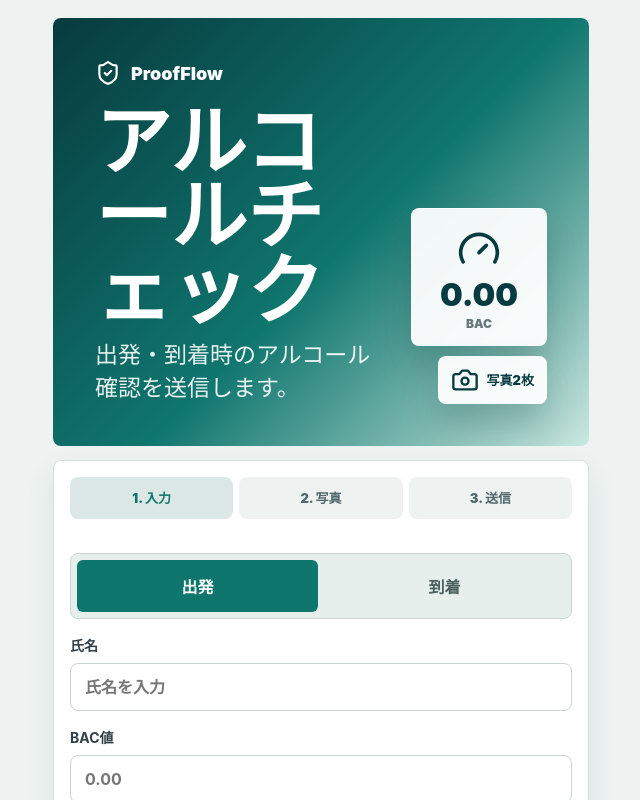
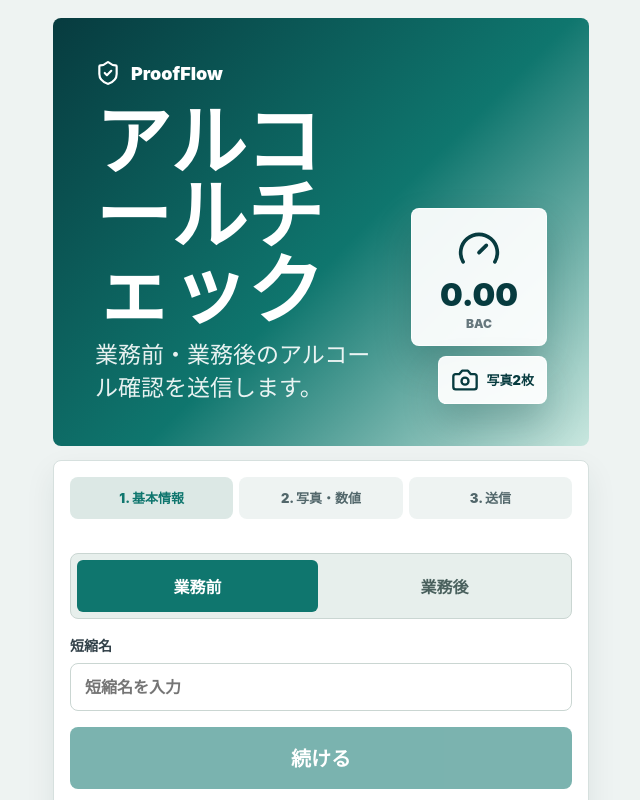
Before and after one commit to schmalzjpalcohol-source/alkoholapp, a React (Vite) app: page / in a window 1280 px wide. Shown: the top 800 px of the page, without its empty margins (319-959 px from the left). Built offline with nearby package versions, Linux system fonts and the light colour scheme.

Commit message:
Update Pages flow labels and BAC step

```diff
--- a/src/App.jsx
+++ b/src/App.jsx
@@ -4,13 +4,13 @@ import { createRoot } from "react-dom/client";
 import "./styles.css";
 
 const TRIP_TYPES = [
-  { value: "departure", label: "出発", automationKey: "DEPARTURE" },
-  { value: "arrival", label: "到着", automationKey: "ARRIVAL" }
+  { value: "beforeWork", label: "業務前" },
+  { value: "afterWork", label: "業務後" }
 ];
 
 function App() {
   const pageRef = useRef(null);
-  const [tripType, setTripType] = useState("departure");
+  const [tripType, setTripType] = useState("beforeWork");
   const [name, setName] = useState("");
   const [bacValue, setBacValue] = useState("");
   const [note, setNote] = useState("");
@@ -22,8 +22,9 @@ function App() {
   const [busy, setBusy] = useState(false);
   const [status, setStatus] = useState("");
 
-  const canContinueDetails = name.trim() && bacValue.trim();
-  const canCreate = canContinueDetails && personPhoto && bacPhoto;
+  const canContinueDetails = name.trim();
+  const canContinuePhotos = personPhoto && bacPhoto && bacValue.trim();
+  const canCreate = canContinueDetails && canContinuePhotos;
 
   useEffect(() => {
     pageRef.current?.scrollIntoView({ block: "start", behavior: "smooth" });
@@ -64,7 +65,7 @@ function App() {
   async function sendEmail(event) {
     event.preventDefault();
     if (!canCreate) {
-      setStatus("必須項目を入力し、2枚の写真を撮影してください。");
+      setStatus("必須項目を入力し、2枚の写真を撮影して、BAC値を入力してください。");
       return;
     }
 
@@ -114,7 +115,7 @@ function App() {
 
   function resetFlow() {
     if (reportFile?.url) URL.revokeObjectURL(reportFile.url);
-    setTripType("departure");
+    setTripType("beforeWork");
     setName("");
     setBacValue("");
     setNote("");
@@ -136,7 +137,7 @@ function App() {
               <span>ProofFlow</span>
             </div>
             <h1>アルコールチェック</h1>
-            <p>出発・到着時のアルコール確認を送信します。</p>
+            <p>業務前・業務後のアルコール確認を送信します。</p>
           </div>
           <div className="hero-visual" aria-hidden="true">
             <div className="meter-card">
@@ -153,9 +154,9 @@ function App() {
 
         <form className="submission-panel" onSubmit={sendEmail}>
           <div className="flow-progress">
-            <StepPill active={currentStep === "details"} done={canContinueDetails} label="1. 入力" />
-            <StepPill active={currentStep === "photos"} done={Boolean(personPhoto && bacPhoto)} label="2. 写真" />
-            <StepPill active={currentStep === "send"} done={Boolean(personPhoto && bacPhoto)} label="3. 送信" />
+            <StepPill active={currentStep === "details"} done={canContinueDetails} label="1. 基本情報" />
+            <StepPill active={currentStep === "photos"} done={Boolean(canContinuePhotos)} label="2. 写真・数値" />
+            <StepPill active={currentStep === "send"} done={Boolean(canCreate)} label="3. 送信" />
           </div>
 
           {currentStep === "details" && (
@@ -174,24 +175,8 @@ function App() {
               </div>
 
               <label>
-                氏名
-                <input autoComplete="name" value={name} onChange={(event) => setName(event.target.value)} placeholder="氏名を入力" required />
-              </label>
-
-              <label>
-                BAC値
-                <input
-                  inputMode="decimal"
-                  value={bacValue}
-                  onChange={(event) => setBacValue(event.target.value)}
-                  placeholder="0.00"
-                  required
-                />
-              </label>
-
-              <label>
-                備考
-                <textarea value={note} onChange={(event) => setNote(event.target.value)} placeholder="任意" />
+                短縮名
+                <input autoComplete="nickname" value={name} onChange={(event) => setName(event.target.value)} placeholder="短縮名を入力" required />
               </label>
 
               <button className="primary-button wide big-next" disabled={!canContinueDetails} onClick={() => goToStep("photos")} type="button">
@@ -216,7 +201,24 @@ function App() {
                 onChange={updateBacPhoto}
                 title="アルコール検知器の写真"
               />
-              <button className="primary-button wide big-next" disabled={!personPhoto || !bacPhoto} onClick={() => goToStep("send")} type="button">
+
+              <label>
+                BAC値
+                <input
+                  inputMode="decimal"
+                  value={bacValue}
+                  onChange={(event) => setBacValue(event.target.value)}
+                  placeholder="0.00"
+                  required
+                />
+              </label>
+
+              <label>
+                備考
+                <textarea value={note} onChange={(event) => setNote(event.target.value)} placeholder="任意" />
+              </label>
+
+              <button className="primary-button wide big-next" disabled={!canContinuePhotos} onClick={() => goToStep("send")} type="button">
                 確認する
               </button>
             </section>
@@ -227,7 +229,7 @@ function App() {
               <div className="summary-list">
                 <SummaryRow label="件名" value={emailSubject} />
                 <SummaryRow label="種別" value={getTripTypeLabel(tripType)} />
-                <SummaryRow label="氏名" value={name || "-"} />
+                <SummaryRow label="短縮名" value={name || "-"} />
                 <SummaryRow label="BAC値" value={bacValue || "-"} />
                 <SummaryRow label="日付" value={formatDisplayDate(reportData.dateTime)} />
                 <SummaryRow label="時刻" value={formatDisplayTime(reportData.dateTime)} />
@@ -336,7 +338,7 @@ function useObjectUrl(file) {
 
 function buildEmailSubject(data) {
   const trip = getTripType(data.tripType);
-  return `【アルコールチェック】【${trip.label}】【${trip.automationKey}】【${formatSubjectDate(data.dateTime)}】【${data.name || "氏名未入力"}】【BAC:${data.bacValue || "-"}】`;
+  return `【アルコールチェック】【${trip.label}】【${formatSubjectDate(data.dateTime)}】【${data.name || "短縮名未入力"}】【BAC:${data.bacValue || "-"}】`;
 }
 
 function buildEmailBody(data) {
@@ -347,7 +349,7 @@ function buildEmailBody(data) {
     "",
     `件名: ${buildEmailSubject(data)}`,
     `種別: ${getTripTypeLabel(data.tripType)}`,
-    `氏名: ${data.name}`,
+    `短縮名: ${data.name}`,
     `日付: ${formatDisplayDate(data.dateTime)}`,
     `時刻: ${formatDisplayTime(data.dateTime)}`,
     `BAC値: ${data.bacValue}`,
@@ -383,7 +385,7 @@ async function buildReportPdf(data, personPhoto, bacPhoto, fileName) {
   const rows = [
     ["件名", buildEmailSubject(data)],
     ["種別", getTripTypeLabel(data.tripType)],
-    ["氏名", data.name || "-"],
+    ["短縮名", data.name || "-"],
     ["日付", formatDisplayDate(data.dateTime)],
     ["時刻", formatDisplayTime(data.dateTime)],
     ["BAC値", data.bacValue || "-"],
```
Also changed, not shown: public/manifest.webmanifest, 5 other files (tests, documents, lock files or other folders).
